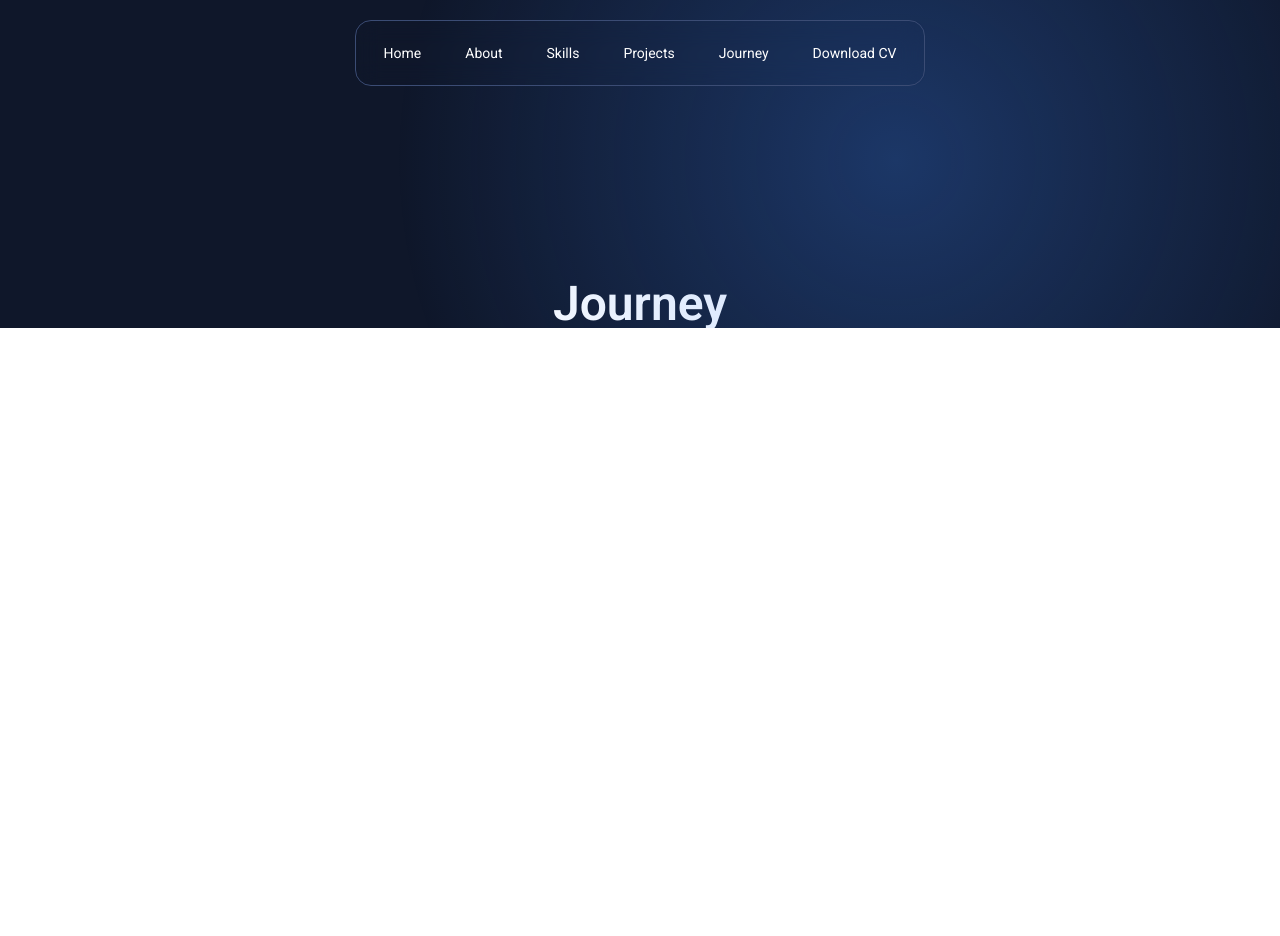
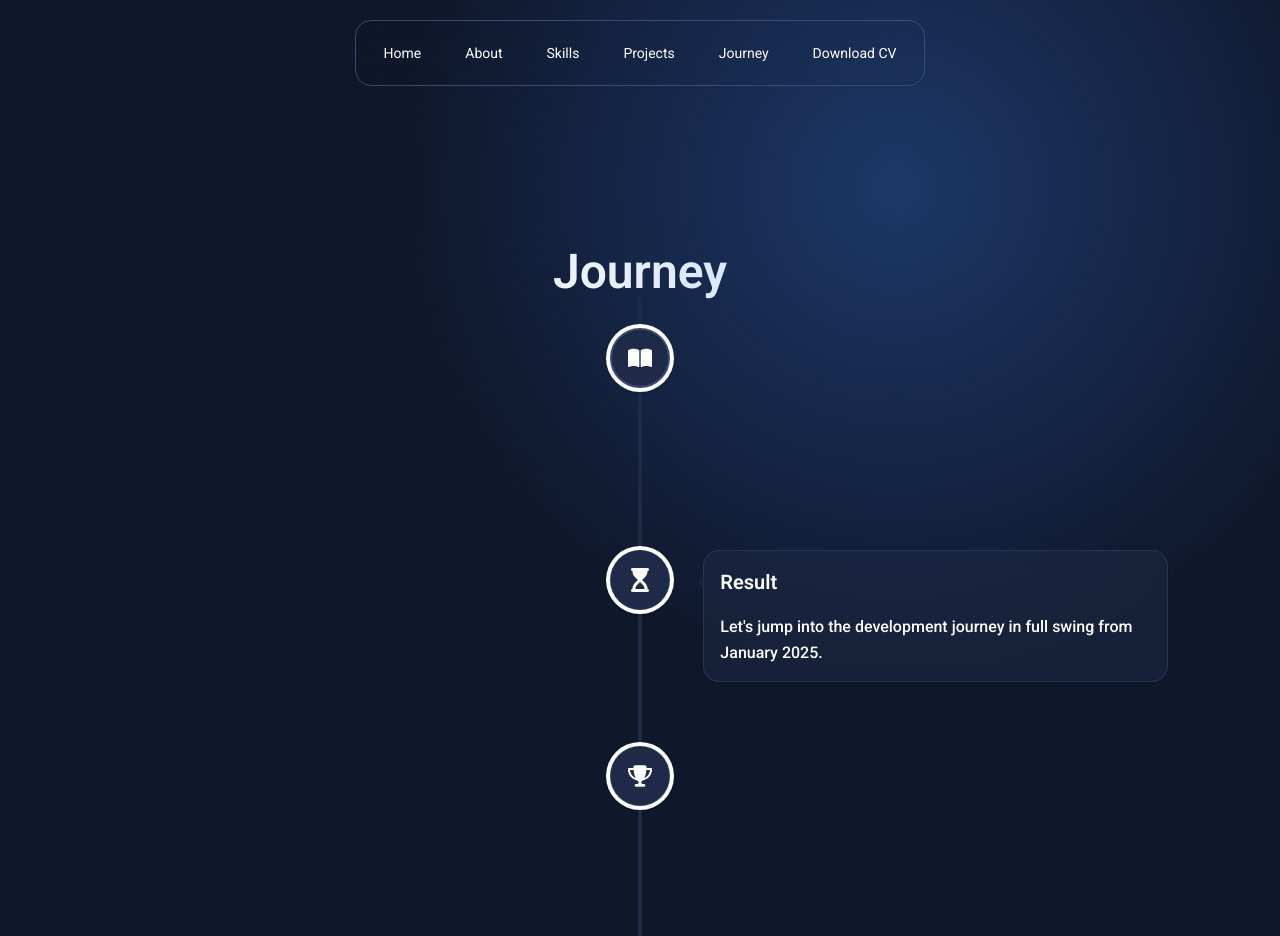
Before and after one commit to abdulkader33447/portfolio, a React (Vite) app: page /journey in a window 1280 px wide. Before the commit the page ends 800 px from the top, so only its background shows below. Built offline with nearby package versions, Linux system fonts and the light colour scheme.

Commit message:
impliment journey section

```diff
--- a/package.json
+++ b/package.json
@@ -14,11 +14,13 @@
     "@tailwindcss/vite": "^4.1.11",
     "aos": "^2.3.4",
     "motion": "^12.23.12",
+    "prop-types": "^15.8.1",
     "react": "^19.1.1",
     "react-dom": "^19.1.1",
     "react-fast-marquee": "^1.6.5",
     "react-icons": "^5.5.0",
     "react-router": "^7.8.0",
+    "react-vertical-timeline-component": "^3.5.3",
     "tailwindcss": "^4.1.11"
   },
   "devDependencies": {
--- a/src/Home/Pages/Hero/Hero.jsx
+++ b/src/Home/Pages/Hero/Hero.jsx
@@ -53,15 +53,13 @@ const Hero = () => {
             }}
             className="button rounded-xl hover:border-[#3b4c74] transition duration-700"
           >
-            <span data-aos="fade" data-aos-duration="2000">
-              See
+            <span data-aos="fade" data-aos-duration="2000">See
             </span>{" "}
             <span data-aos="fade" data-aos-duration="2500">
               Projects
             </span>
             <span data-aos="fade" data-aos-duration="3000">
-              <MdArrowDownward />
-            </span>
+              <MdArrowDownward /></span>
           </Link>
         </div>
         <div data-aos="fade" data-aos-duration="1000">
--- a/src/Home/Pages/Journey/Journey.jsx
+++ b/src/Home/Pages/Journey/Journey.jsx
@@ -1,22 +1,102 @@
-import React from "react";
+import { FaBookOpen, FaHourglassStart, FaTrophy } from 'react-icons/fa6';
+import { VerticalTimeline, VerticalTimelineElement } from 'react-vertical-timeline-component';
+import 'react-vertical-timeline-component/style.min.css';
+
 
 const Journey = () => {
   return (
     <div
       id="journey"
-      className="lg:mt-30sm:w-8/12 mx-auto text-center lg:mt-40 md:mt-15 mt-15 lg:scroll-mt-40 md:scroll-mt-35 scroll-mt-25"
+      className="lg:mt-32 md:mt-24 mt-20 sm:w-11/12 w-11/12 mx-auto text-center lg:scroll-mt-40 md:scroll-mt-35 scroll-mt-25"
     >
-      <h1
+      <h1 className="lg:text-5xl md:text-4xl sm:text-3xl text-2xl font-semibold">
+        <span data-aos="fade" data-aos-duration="1000">Jo</span>
+        <span data-aos="fade" data-aos-duration="1500">ur</span>
+        <span data-aos="fade" data-aos-duration="2000">ney</span>
+      </h1>
 
-        className="lg:text-5xl md:text-4xl text-2xl font-semibold"
-      >
-        <span data-aos="fade"
-        data-aos-duration="1000">Jo</span>
-        <span data-aos="fade"
-        data-aos-duration="1500">ur</span>
-        <span data-aos="fade"
-        data-aos-duration="2000">ney</span>
-      </h1>
+      <VerticalTimeline lineColor='#1e2a47'>
+        <VerticalTimelineElement
+          contentStyle={{
+            background: 'rgba(30, 42, 71, 0.5)',
+            backdropFilter: 'blur(8px)',
+            border: '1px solid rgba(59, 76, 116, 0.5)',
+            boxShadow: '0 1px 2px rgba(0,0,0,0.1)',
+            // color: '#fff',
+            padding: '1rem',
+            borderRadius: '16px'
+          }}
+          contentArrowStyle={{
+            borderRight: '7px solid rgba(30, 42, 71, 0.5)',
+          }}
+          iconStyle={{
+            background: '#1e2a47',
+            // color: '#fff',
+            border: '2px solid #3b4c74',
+          }}
+          icon={<FaBookOpen />
+}
+        >
+          <h1 className="text-lg md:text-[20px] sm:text-[22px] font-semibold text-start">Familiar With</h1>
+          <p className="text-sm md:text-xs sm:text-xs mt-1 text-start">
+            In 2023, I became familiar with the terms HTML, CSS, JavaScript, React, etc. Then my interest in web development gradually grew.
+          </p>
+
+        </VerticalTimelineElement>
+        <VerticalTimelineElement
+          contentStyle={{
+            background: 'rgba(30, 42, 71, 0.5)',
+            backdropFilter: 'blur(8px)',
+            border: '1px solid rgba(59, 76, 116, 0.5)',
+            boxShadow: '0 1px 2px rgba(0,0,0,0.1)',
+            // color: '#fff',
+            padding: '1rem',
+            borderRadius: '16px'
+          }}
+          contentArrowStyle={{
+            borderRight: '7px solid rgba(30, 42, 71, 0.5)',
+          }}
+          iconStyle={{
+            background: '#1e2a47',
+            color: '#fff',
+            border: '1px solid rgba(59, 76, 116, 0.5)',
+          }}
+          icon={<FaHourglassStart />
+}
+        >
+          <h1 className="text-lg md:text-[20px] sm:text-[22px] font-semibold text-start">Result</h1>
+          <p className="text-sm md:text-xs sm:text-xs mt-1 text-start">
+            Let's jump into the development journey in full swing from January 2025.
+          </p>
+
+        </VerticalTimelineElement>
+        <VerticalTimelineElement
+          contentStyle={{
+            background: 'rgba(30, 42, 71, 0.5)',
+            backdropFilter: 'blur(8px)',
+            border: '1px solid rgba(59, 76, 116, 0.5)',
+            boxShadow: '0 1px 2px rgba(0,0,0,0.1)',
+            // color: '#fff',
+            padding: '1rem',
+            borderRadius: '16px'
+          }}
+          contentArrowStyle={{
+            borderRight: '7px solid rgba(30, 42, 71, 0.5)',
+          }}
+          iconStyle={{
+            background: '#1e2a47',
+            color: '#fff',
+            border: '1px solid rgba(59, 76, 116, 0.5)',
+          }}
+          icon={<FaTrophy />}
+        >
+          <h1 className="text-lg md:text-[20px] sm:text-[22px] font-semibold text-start">Start Explore</h1>
+          <p className="text-sm md:text-xs sm:text-xs mt-1 text-start">
+            After eight months of dedicated effort and intensive learning, I am proud to present myself as a Junior MERN Stack Developer.
+          </p>
+
+        </VerticalTimelineElement>
+      </VerticalTimeline>
     </div>
   );
 };
--- a/src/index.css
+++ b/src/index.css
@@ -65,6 +65,20 @@
   }
 }
 
+@keyframes floatChain {
+  0%, 20%, 100% {
+    transform: translateY(0);
+  }
+  10% {
+    transform: translateY(-10px);
+  }
+}
+
+.float-chain {
+  animation: floatChain 6s ease-in-out infinite;
+}
+
+
 .button:after {
   filter: blur(50px);
 }
--- a/src/layouts/RootLayout.jsx
+++ b/src/layouts/RootLayout.jsx
@@ -20,7 +20,6 @@ const RootLayout = () => {
       smooth: true,
       smoothTouch: true,
       touchMultiplier: 0.1,
-
     });
 
     setLenis(lenisInstance);
--- a/src/router/Router.jsx
+++ b/src/router/Router.jsx
@@ -34,9 +34,9 @@ export const router = createBrowserRouter([
         Component: Projects,
       },
       {
-        path:"/download",
-        Component:DownloadCV
-      }
+        path: "/download",
+        Component: DownloadCV,
+      },
     ],
   },
 ]);
```
Also changed, not shown: src/Home/Pages/Projects/Projects.jsx (+84 -50 lines), 1 other file (tests, documents, lock files or other folders).
